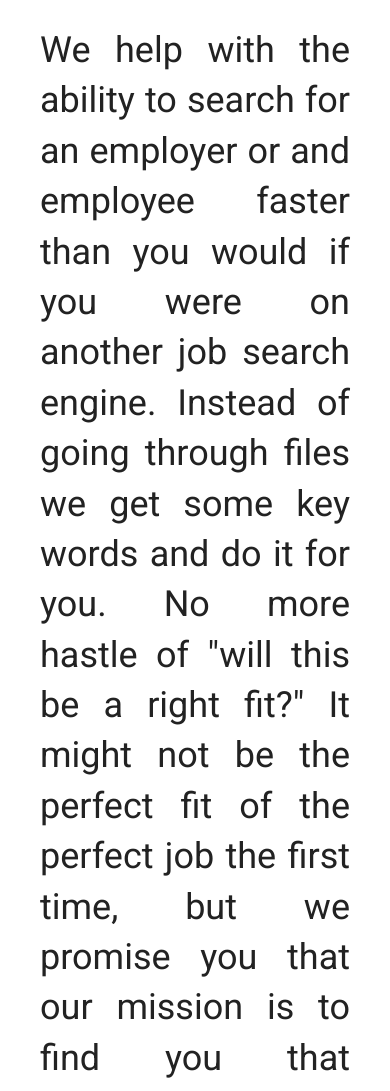
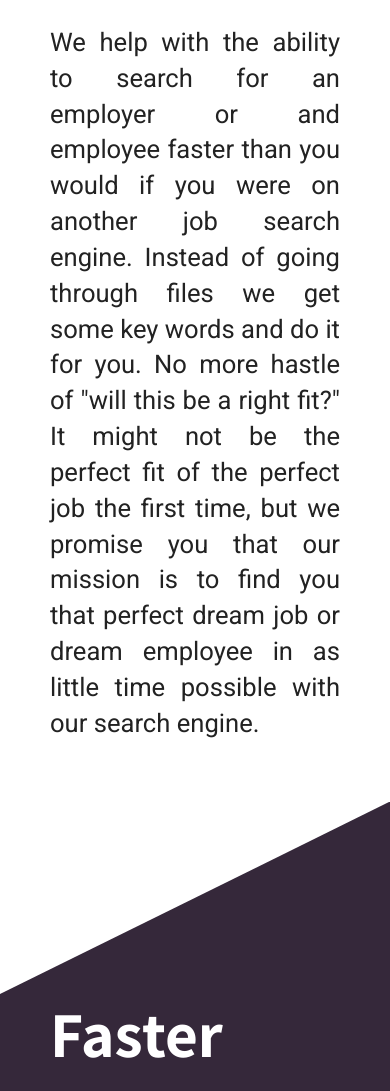
Before and after one commit to BW-Droom/marketing_page, a plain HTML site: page about.html in a window 390 px wide. Shown: the part 504-1595 px from the top of the page. Drawn offline with Linux system fonts and the light colour scheme.

Commit message:
added breakpoints to about page

```diff
--- a/less/page-about.less
+++ b/less/page-about.less
@@ -19,20 +19,19 @@
     }
 
     .container {
-      padding-left: 40px;
-      padding-right: 40px;
+      width: auto;
+      padding-left: 100px;
+      padding-right: 100px;
 
-      @media (min-width: 780px) {
-        width: 750px;
+      @media (max-width: 800px) {
+        padding-left: 50px;
+        padding-right: 50px;
       }
-      @media (min-width: 990px) {
-        width: 960px;
-      }
-      @media (min-width: 1200px) {
-        width: 1170px;
+      @media (min-width: 1400px) {
+        width: 1000px;
       }
       @media (min-width: 1600px) {
-        width: 1300px;
+        width: 1100px;
       }
       @media (min-width: 1800px) {
         width: 1400px;
@@ -50,6 +49,16 @@
       font-size: 2.25rem;
       line-height: 1.4;
       text-align: justify;
+
+      @media (max-width: 1000px) {
+        font-size: 2rem;
+      }
+      @media (max-width: 800px) {
+        font-size: 2rem;
+      }
+      @media (max-width: 800px) {
+        font-size: 1.6rem;
+      }
     }
   }
 
```
Also changed, not shown: css/index.css.
